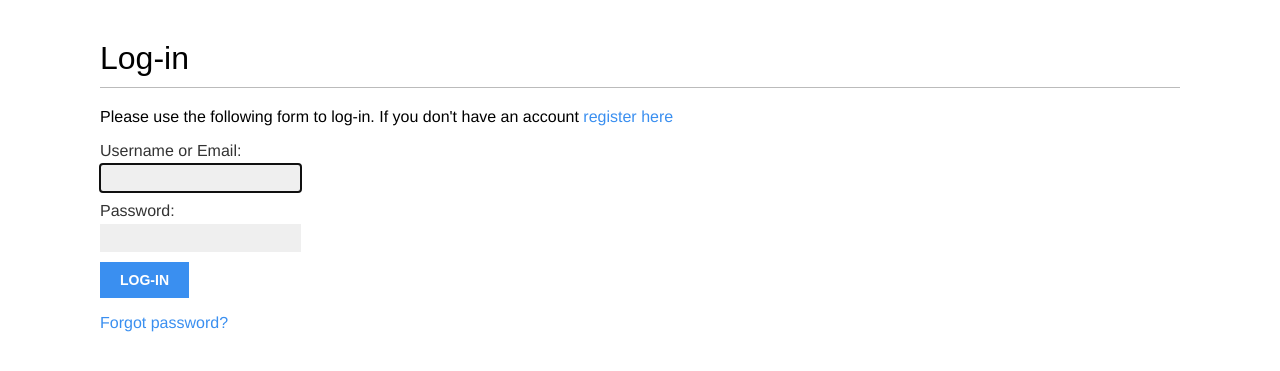
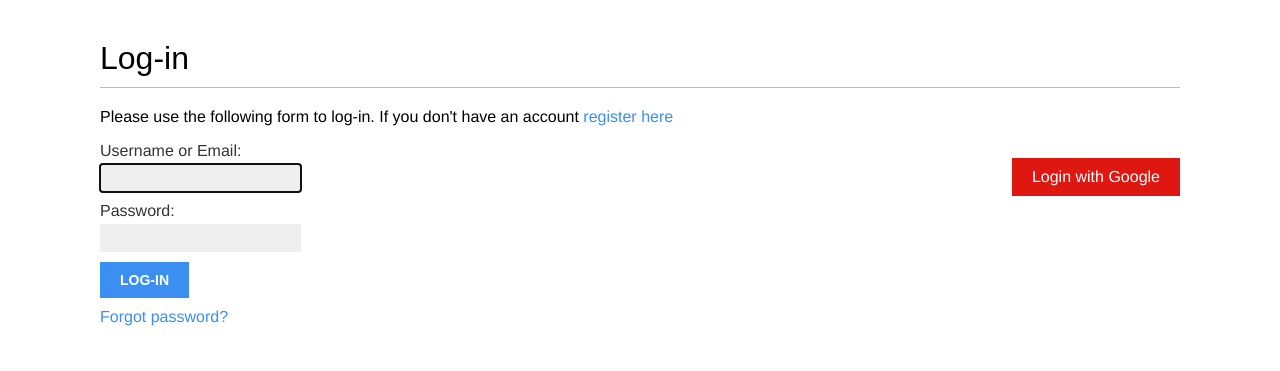
Before and after one commit to blessed-sibanda/social-site, a Django app: page /account/login/ in a window 1280 px wide. Shown: the part 52-423 px from the top of the page. Run offline with Django 3.2, Linux system fonts and the light colour scheme; some web fonts are replaced.

Commit message:
implement social auth using google

```diff
--- a/account/static/css/forms.css
+++ b/account/static/css/forms.css
@@ -62,3 +62,7 @@ ul.errorlist {
 .change-password-form ul li {
   color: #ddd;
 }
+
+.login-form {
+  float: left;
+}
--- a/account/templates/base.html
+++ b/account/templates/base.html
@@ -6,7 +6,7 @@
     <meta http-equiv="X-UA-Compatible" content="IE=edge">
     <meta name="viewport" content="width=device-width, initial-scale=1.0">
     <title>{% block title %}{% endblock %}</title>
-    <link rel="stylesheet" href="{% static 'css/main.css' %}?version=49">
+    <link rel="stylesheet" href="{% static 'css/main.css' %}?version=50">
 </head>
 <body>
     <header id="header">
--- a/account/templates/registration/login.html
+++ b/account/templates/registration/login.html
@@ -16,6 +16,7 @@
             <a href="{% url 'register' %}">register here</a>
         </p>
     {% endif %}
+    <div class="login-form">
         <form action="{% url 'login' %}" method='post' novalidate>
             <label for="id_username">Username or Email:</label>
             {{ form.username }}
@@ -24,8 +25,18 @@
             {% csrf_token %}
             <input type="hidden" name="next" value="{{ next }}" >
             <input type="submit" value="Log-in">
-    </form>
-    <p class='cleared'>
+            <p>
                 <a href="{% url 'password_reset' %}">Forgot password?</a>
             </p>
+        </form>
+    </div>
+    <div class="social">
+        <ul>
+            <li class="google">
+                <a href="{% url "social:begin" "google-oauth2" %}">
+                    Login with Google
+                </a>
+            </li>
+        </ul>
+    </div>
 {% endblock %}
--- a/config/urls.py
+++ b/config/urls.py
@@ -20,7 +20,9 @@ from django.conf.urls.static import static
 
 urlpatterns = [
     path('admin/', admin.site.urls),
-    path("account/", include('account.urls'))
+    path("account/", include('account.urls')),
+    path('social-auth/',
+         include('social_django.urls', namespace='social')),
 ]
 
 if settings.DEBUG:
```
Also changed, not shown: config/settings.py (+7 -1 lines), README.md, 4 other files. Lines whose indentation alone changed are shown as unchanged.
